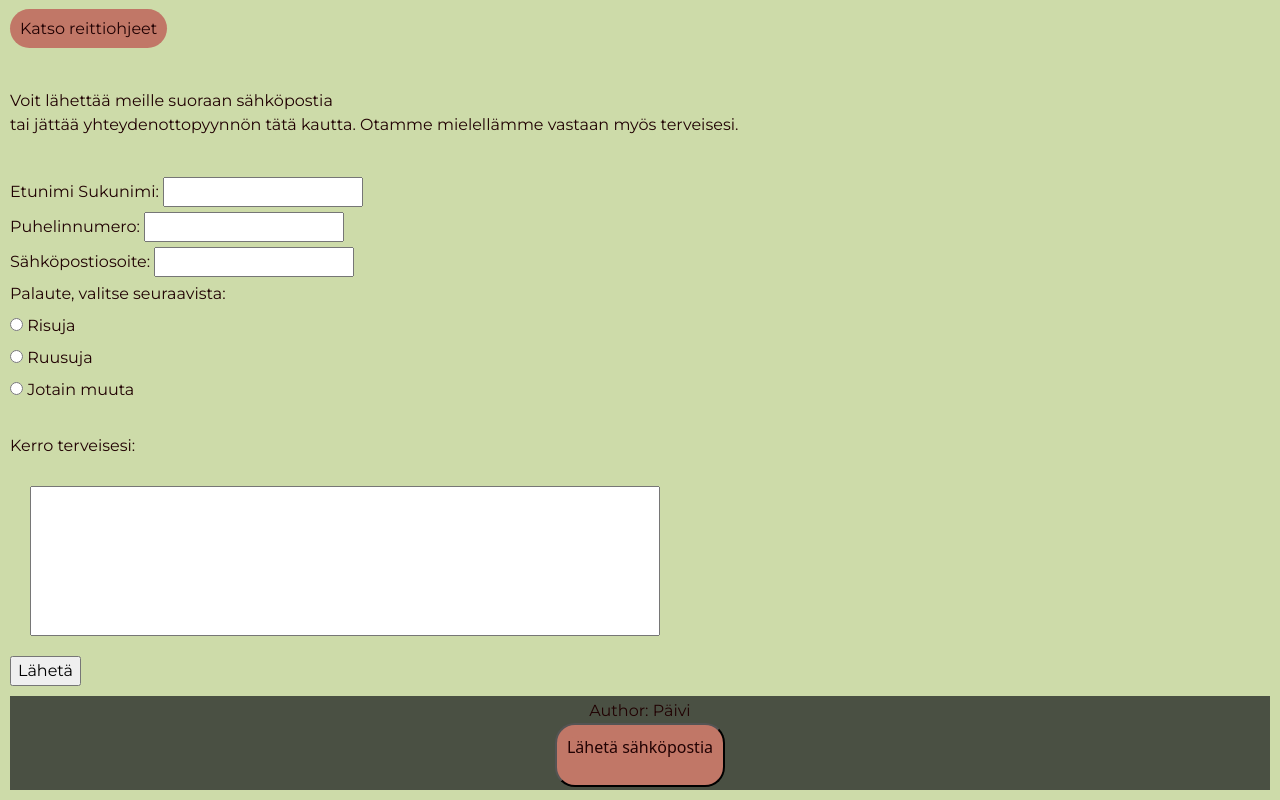
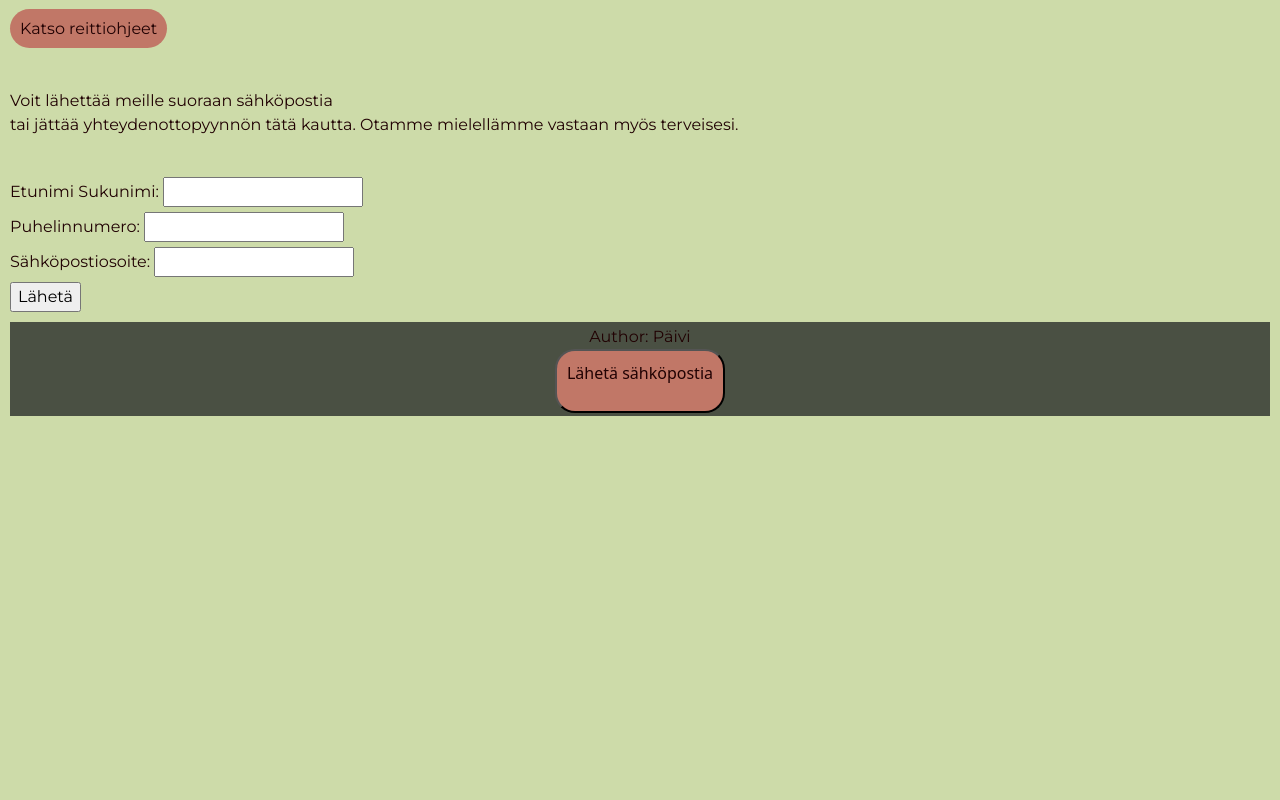
Before and after one commit to PavTheStudent/PavTheStudent, a plain HTML site: page lomake.html in a window 1280 px wide. Shown: the part 591-1391 px from the top of the page. After the commit the page ends 1017 px from the top, so only its background shows below. Drawn offline with nearby package versions, Linux system fonts and the light colour scheme.

Commit message:
Update lomake.html

```diff
--- a/lomake.html
+++ b/lomake.html
@@ -78,18 +78,7 @@
 				  <input type="text" id="lname" name="lname"><br>
 
 
-				<label for="lname">Palaute, valitse seuraavista:</label><br>
-				  <input type="radio" id="risuja" name="palaute" value="negatiivinen">
-				<label for="risuja">Risuja</label><br>
 
-					<input type="radio" id="ruusuja" name="palaute" value="positiivinen">
-						<label for="ruusuja">Ruusuja</label><br>
-
-					<input type="radio" id="other" name="palaute" value="muu">
-						<label for="other">Jotain muuta</label><br><br>
-
-				  <label for="text">Kerro terveisesi:</label><br>
-					<input type="textarea" id="textarea" ><br>
 
 				  <input type="submit" value="Lähetä">
 			</form>
```
